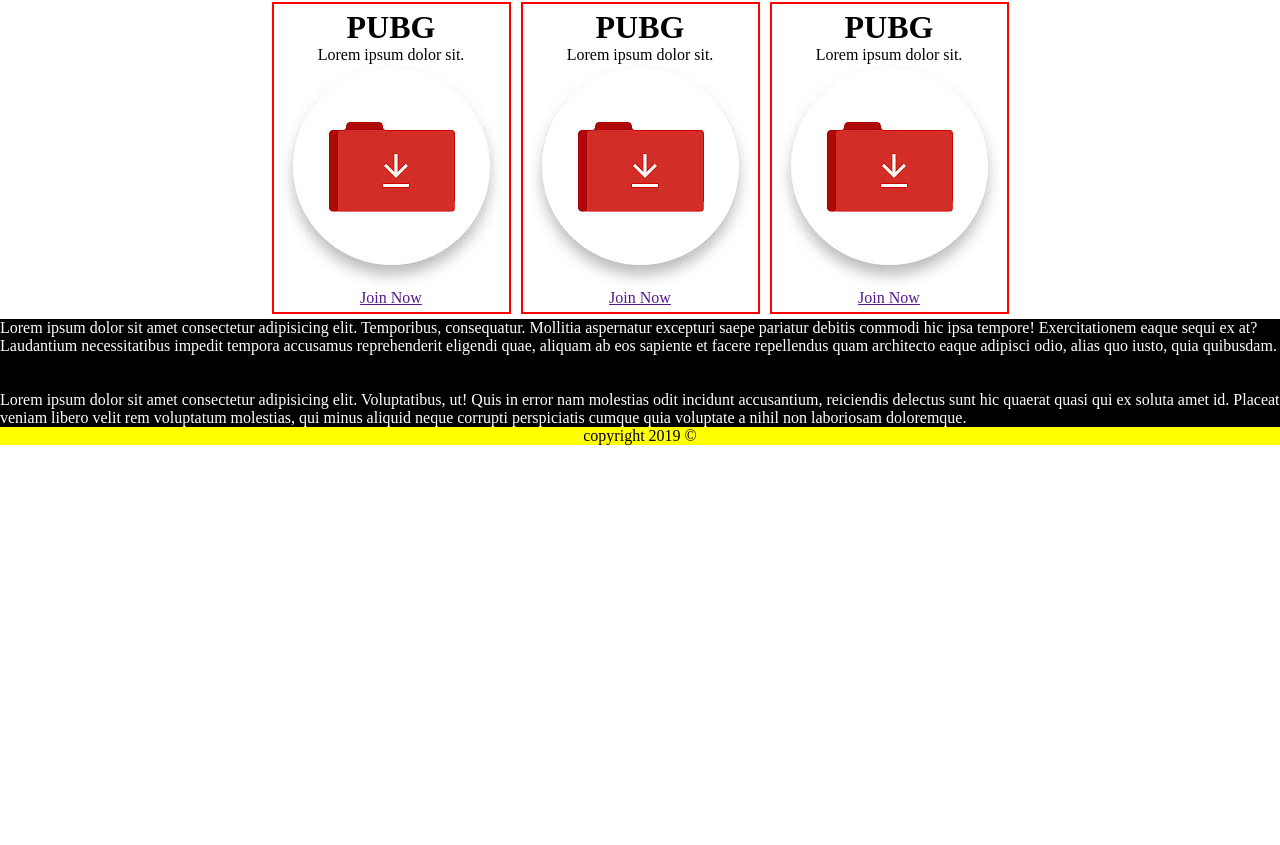
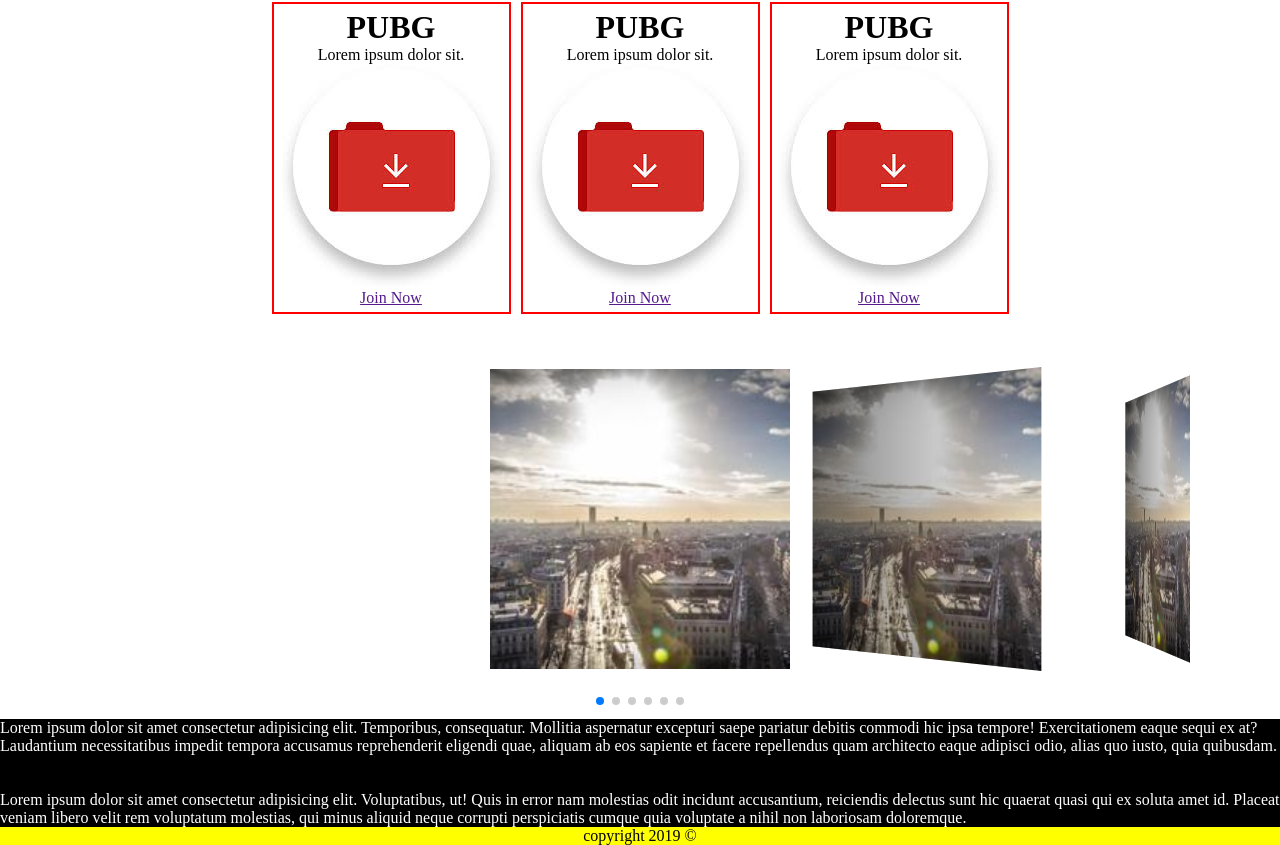
Before and after one commit to iamchaitanya/responsivecard, a plain HTML site: page index.html in a window 1280 px wide. Shown: the part 749-1594 px from the top of the page. Before the commit the page ends 1194 px from the top, so only its background shows below. Drawn offline with Linux system fonts and the light colour scheme.

Commit message:
swiper over

```diff
--- a/app.js
+++ b/app.js
@@ -1,6 +1,23 @@
-var swiper = new Swiper('.swiper-container', {
-  navigation: {
-    nextEl: '.swiper-button-next',
-    prevEl: '.swiper-button-prev',
-  },
+  var swiper = new Swiper('.swiperjs', {
+    navigation: {
+      nextEl: '.swiper-button-next',
+      prevEl: '.swiper-button-prev',
+    },
+  });
+
+var swiper = new Swiper('.swipertwo' , {
+  effect: 'coverflow',
+      grabCursor: true,
+      centeredSlides: true,
+      slidesPerView: 'auto',
+      coverflowEffect: {
+        rotate: 50,
+        stretch: 0,
+        depth: 100,
+        modifier: 1,
+        slideShadows : true,
+      },
+      pagination: {
+        el: '.swiper-pagination',
+      },
 });
--- a/index.html
+++ b/index.html
@@ -102,17 +102,19 @@
         </div>
     </div>
 
-<!--
-<div class="sliderone">
-<div class="swiper-containerone swiperjsone">
-<div class="swiper-wrapperone">
-<div class="swiper-slideone" style="background-image:url(1.jpg)"></div>
-<div class="swiper-slideone" style="background-image:url(2.jpg)"></div>
-</div>
 
-<div class="swiper-pagination"></div>
-</div>
-</div>-->
+    <div class="swiper-container swipertwo">
+        <div class="swiper-wrapper">
+          <div class="swiper-slide" style="background-image:url(4.jpg)"></div>
+          <div class="swiper-slide" style="background-image:url(4.jpg)"></div>
+          <div class="swiper-slide" style="background-image:url(4.jpg)"></div>
+          <div class="swiper-slide" style="background-image:url(4.jpg)"></div>
+          <div class="swiper-slide" style="background-image:url(4.jpg)"></div>
+          <div class="swiper-slide" style="background-image:url(4.jpg)"></div>
+        </div>
+        <!-- Add Pagination -->
+        <div class="swiper-pagination"></div>
+      </div>
 
 <section class="about">
     Lorem ipsum dolor sit amet consectetur adipisicing elit. Temporibus, consequatur. Mollitia aspernatur excepturi saepe pariatur debitis commodi hic ipsa tempore! Exercitationem eaque sequi ex at? Laudantium necessitatibus impedit tempora accusamus reprehenderit eligendi quae, aliquam ab eos sapiente et facere repellendus quam architecto eaque adipisci odio, alias quo iusto, quia quibusdam.
@@ -124,6 +126,8 @@
         <footer>
             copyright 2019 &copy;
                 </footer>
+
+
     <script src="swiper.js"></script>
 
 <script src="app.js"></script>
--- a/style.css
+++ b/style.css
@@ -73,46 +73,33 @@ h3{
     height: 300px;
 }
 
-.swiper-container {
+.swiperjs {
     height: 100%;
 }
-  .swiper-slide {
+  .swiperjs  .swiper-slide {
     text-align: center;
     font-size: 18px;
     background: #fff;
-    /* display: flex;
-    justify-content: center;
-    align-items: center; */
+
   }
 
 
-  /* .swiperjsone{
-    border: 3px solid red;
-  } */
 
 
-  .sliderone{
-      /* border: 2px solid yellow; */
-      height: 200px;
-      width: 80%;
-      margin: 0 auto;
+
+
+  .swipertwo{
+       width: 100%;
+      padding-top: 50px;
+      padding-bottom: 50px;
   }
 
-  .swiper-containerone{
-      height: 100%;
-      width: 100%;
-      /* padding-top: 50px;
-      padding-bottom: 50px; */
+  .swipertwo  .swiper-slide {
+    background-position: center;
+    background-size: cover;
+    width: 300px;
+    height: 300px;
   }
-
-  .swiper-slideone{
-      background-position:center;
-      background-size: cover;
-      width: 100%;
-      height: 100px;
-      border: 3px solid blueviolet;
-  }
-
   footer{
       background-color:yellow;
       display: flex;
```
Also changed, not shown: 4.jpg (added).
